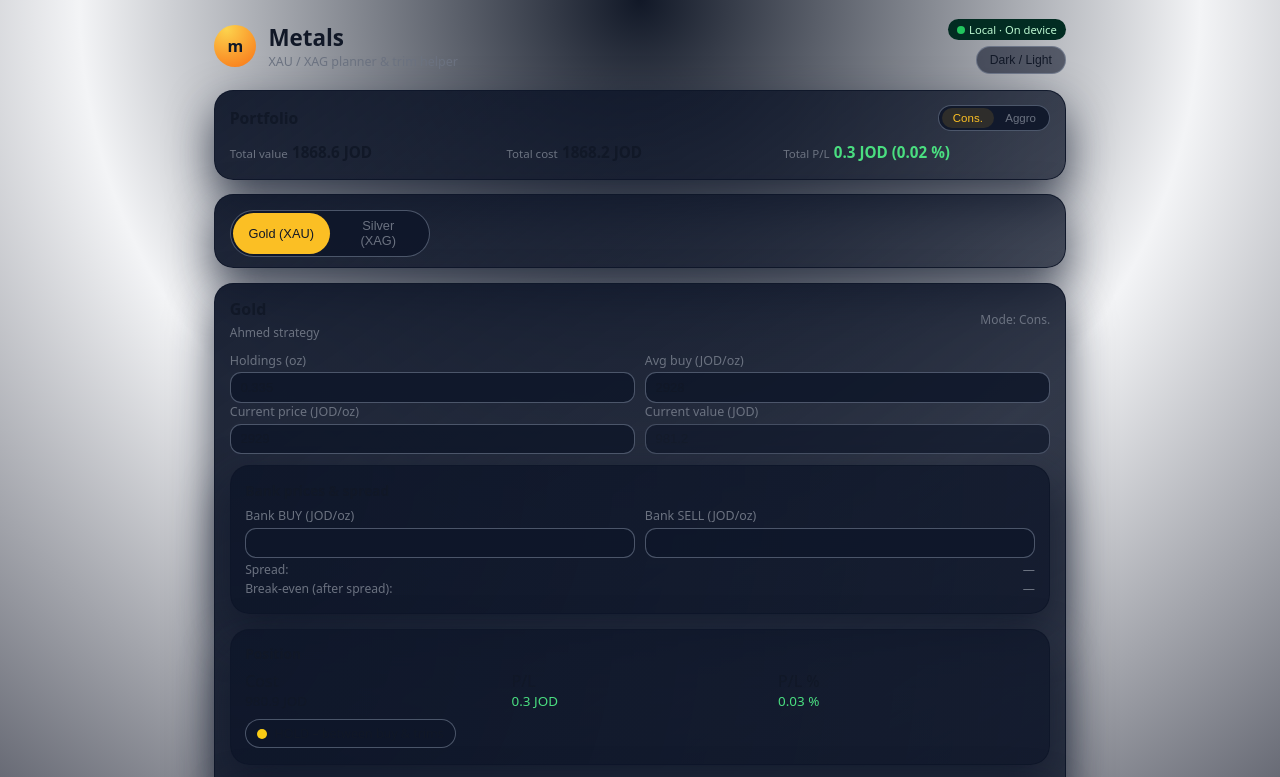
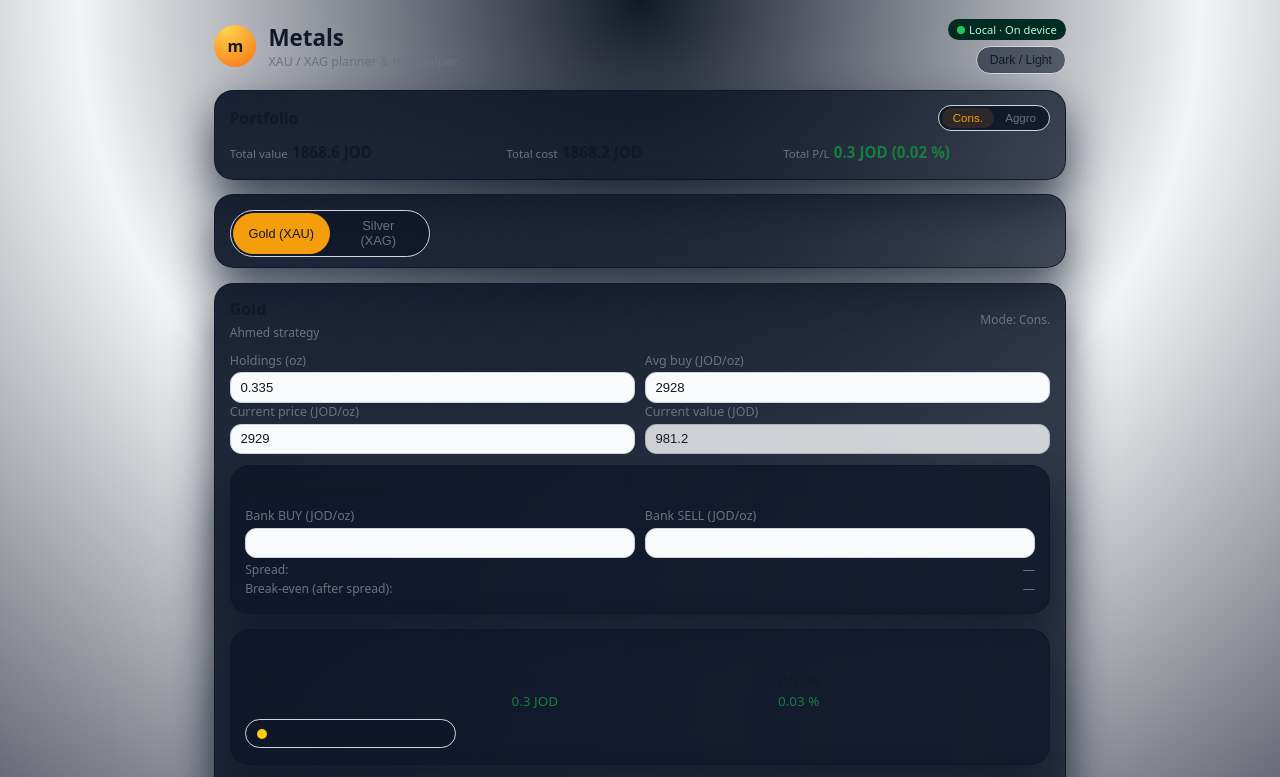
Before and after one commit to akour/metals, a plain HTML site: page index.html in a window 1280 px wide. Both pictures are taken after a click on the button "Dark / Light". Shown: the top 777 px of the page. Drawn offline with Linux system fonts and the light colour scheme.

Commit message:
Enhance light theme styles with new variables
Added new CSS variables for accent colors and shadows, and updated existing variables for subtle borders.

```diff
--- a/styles.css
+++ b/styles.css
@@ -34,11 +34,41 @@ body.light {
   --bg: #f3f4f6;
   --bg-soft: #e5e7eb;
   --card: #ffffff;
+  --card-soft: #ffffff;
+  --accent: #f59e0b;
+  --accent-soft: rgba(245, 158, 11, 0.12);
+  --accent-red: #b91c1c;
+  --accent-green: #15803d;
   --text-main: #111827;
   --text-muted: #6b7280;
-  --border-subtle: rgba(148, 163, 184, 0.45);
+  --border-subtle: #d1d5db;
+  --shadow-soft: 0 14px 30px rgba(15, 23, 42, 0.12);
 }
 
+/* use the variables everywhere */
+body {
+  background: radial-gradient(circle at top, #111827 0, var(--bg) 45%, #020617 100%);
+  color: var(--text-main);
+}
+
+.card {
+  background: var(--card);
+  color: var(--text-main);
+  box-shadow: var(--shadow-soft);
+  border: 1px solid var(--border-subtle);
+}
+
+input,
+select {
+  background: var(--bg-soft);
+  color: var(--text-main);
+  border: 1px solid var(--border-subtle);
+}
+
+body.light input,
+body.light select {
+  background: #f9fafb;
+}
 body {
   margin: 0;
   min-height: 100vh;
```
